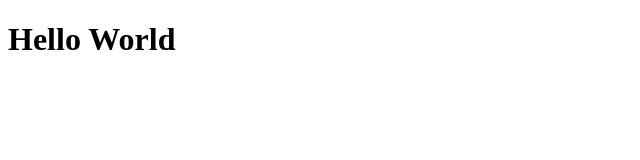
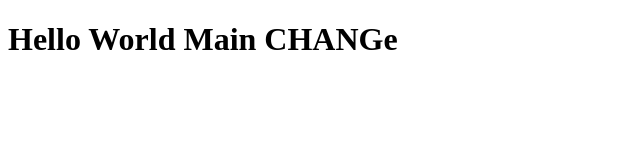
Before and after one commit to koksztul/testing, a plain HTML site: page index.html in a window 1280 px wide. Shown: the whole page, without its empty margins (0-640 px from the left). Drawn offline with Linux system fonts and the light colour scheme.

Commit message:
changed file part 3

```diff
--- a/index.html
+++ b/index.html
@@ -4,6 +4,6 @@
 <title>Page Title</title>
 </head>
 <body>
-<h1>Hello World</h1>
+<h1>Hello World Main CHANGe</h1>
 </body>
 </html>
```
